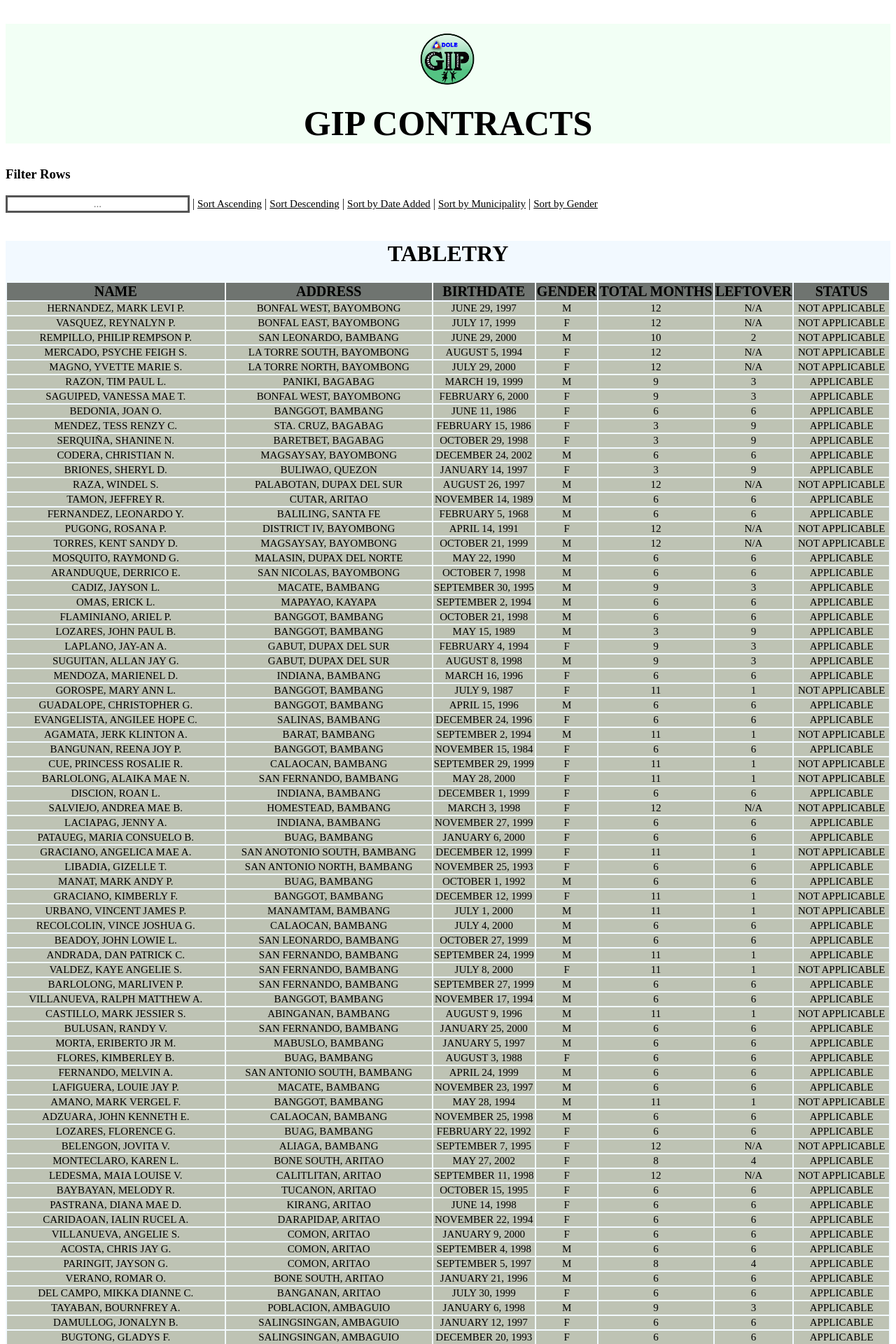
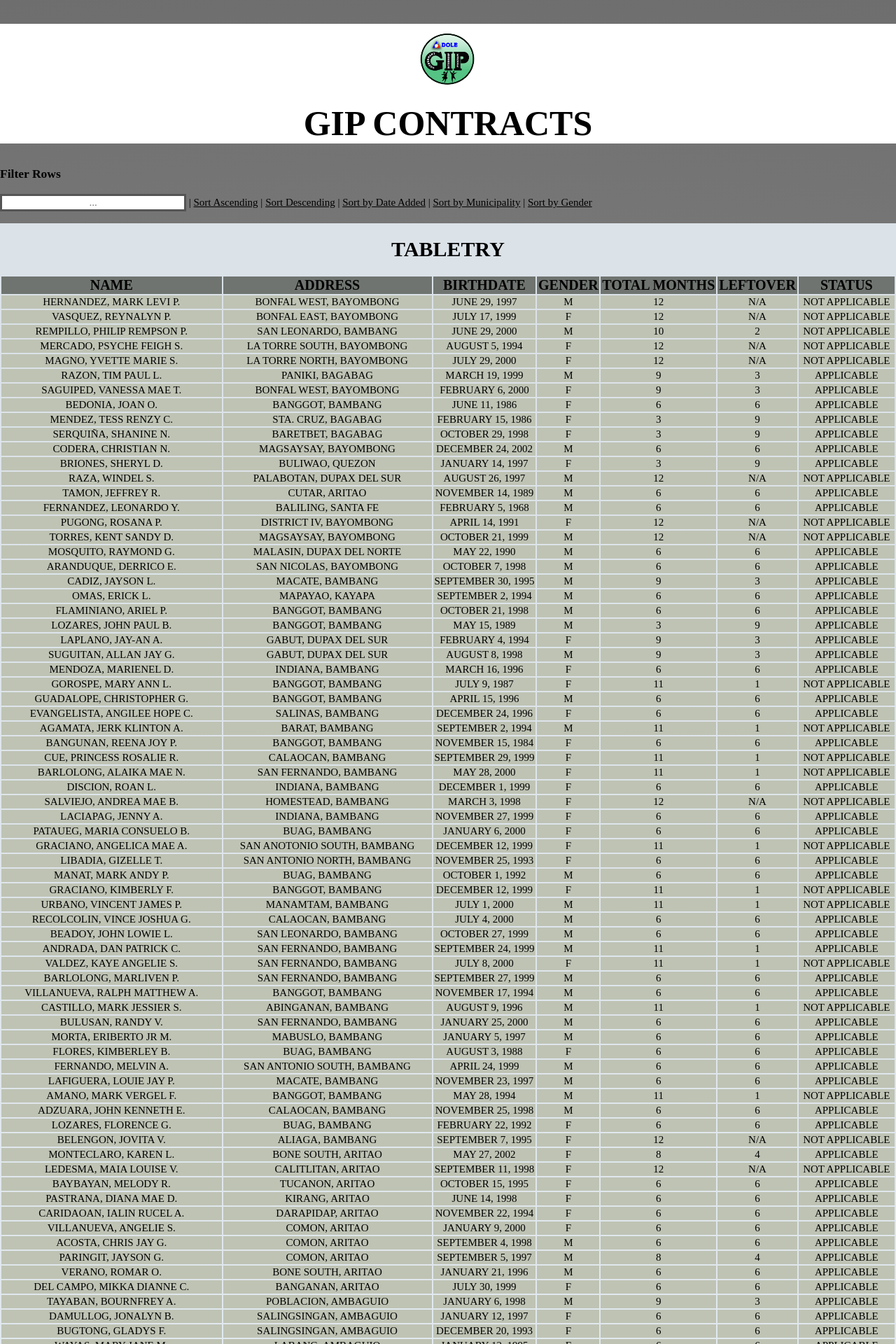
Before and after one commit to provipoggies20/gip_database, a PHP site: page /giptable.php in a window 1280 px wide. Shown: the top 1920 px of the page at 70% size. Run offline with PHP 8.4, Linux system fonts and the light colour scheme; data comes from the database, SQL or seed files in the repository; some web fonts are replaced.

Commit message:
Add files via upload

```diff
--- a/htdocs/GIP/css/gip.css
+++ b/htdocs/GIP/css/gip.css
@@ -1,18 +1,184 @@
-.body{background: radial-gradient(circle at 50%,#fffbfb, #6e6e6e);}
-.container-max{display: flex; justify-content: center; height: 100%; width: 100%;}
-.container-header{width: 100%; background-color: rgba(240, 255, 243, 0.831);}
-.container-display{width: 100%; height: 100%; background-color: rgba(240, 248, 255, 0.831);}
-.container-display .container-add{width: 50%; font-family: genshin; align-items: center; font-size: large;}
-.container-max .giplogo{width: 500px; margin-top: 200px;}
-.container-header .giplogoheader{width: 100px;}
-.container-header .headertext{font-family: genshin; font-size: 50px; text-align: center;}
-.container-display .table-display{font-family: genshin; text-align: center; text-transform: uppercase; width: 100%; height: 100%;}
-.container-display .table-display .table-head{background-color: rgb(111, 116, 112); width: 100%; height: 100%;}
-.container-display .table-display .table-body{background-color: rgb(190, 195, 180); width: 100%; height: 100%;}
+body {
+  background: radial-gradient(circle at 50%, #fffbfb, #6e6e6e);
+  margin: 0;
+  height: 100%;
+  font-family: genshin;
+  font-size: 15px;
+}
+
+.link-style {
+  color: black;
+  font-family: genshin;
+  font-size: 15px;
+  text-align: center;
+  width: 20%;
+  text-decoration: none; /* Remove underline */
+}
+
+.download-link {
+  color: green;
+}
+
+.container-max {
+  display: flex;
+  justify-content: center;
+  height: 100%;
+  width: 100%;
+  box-sizing: border-box;
+}
+
+.container-header {
+  width: 100%;
+  background-color: rgb(255, 255, 255);
+}
+
+.container-display {
+  width: 100%;
+  height: 100%;
+  background-color: rgba(240, 248, 255, 0.831);
+  display: flex; /* Added to make it a flex container */
+  flex-direction: column; /* Stack children vertically */
+  justify-content: center; /* Center children vertically */
+  align-items: center; /* Center children horizontally */
+}
+
+.container-display .container-add {
+  width: 50%;
+  font-family: genshin;
+  align-items: center;
+  font-size: large;
+}
+
+.giplogo {
+  width: 500px;
+  margin-top: 200px;
+  animation: bounce 2s infinite;
+}
+
+.giplogoheader {
+  width: 100px;
+  height: auto;
+}
+
+.headertext {
+  font-family: genshin;
+  font-size: 50px;
+  text-align: center;
+}
+
+.table-display {
+  font-family: genshin;
+  text-align: center;
+  text-transform: uppercase;
+  width: 100%;
+  height: 100%;
+}
+
+.table-head {
+  background-color: rgb(111, 116, 112);
+  width: 100%;
+  height: 100%;
+}
+
+.table-body {
+  background-color: rgb(190, 195, 180);
+  width: 100%;
+  height: 100%;
+}
+
 .input[type=text]:focus {
-    border: 3px solid #555;
-    font-family: genshin;
-    font-size: 15px;
-    text-align: center;
-    width:20%;}
-@font-face{font-family: genshin; src: url("../fonts/genshin.ttf")}
+  border: 3px solid #555;
+  font-family: genshin;
+  font-size: 15px;
+  text-align: center;
+  width: 15%;
+}
+
+.form-column {
+  display: flex;
+  justify-content: space-between;
+  flex-wrap: wrap;
+  justify-content:flex-start;
+  font-family: genshin;
+}
+
+.form-column label,
+.form-column input,
+.form-column select {
+  font-family: genshin;
+  width: 80%;
+  margin-bottom: 10px;
+}
+
+.button-div{
+  padding: 20px;
+  padding-left: 80px;
+  height: auto;
+  width: auto;
+  display: flex;
+  text-align: center;
+  justify-content: center;
+}
+
+.form-submit{
+  font-size: 20px;
+  font-family: genshin;
+}
+
+.form-back{
+  margin-left: 500px;
+  font-size: 20px;
+  color: red;
+}
+
+#editableTable {
+  border-collapse: collapse;
+  width: 100%;
+  text-transform: uppercase;
+}
+
+#editableTable th, #editableTable td {
+  border: 1px solid #ddd;
+  padding: 8px;
+  text-align: left;
+  white-space: nowrap; /* Prevent text from wrapping */
+}
+
+#editableTable th {
+  background-color: #f2f2f2;
+}
+
+#editableTable tr:hover {
+  background-color: #f5f5f5;
+}
+
+#editableTable td[contenteditable="true"] {
+  background-color: #fff;
+  outline: none;
+}
+
+/* Apply custom styles for editable cells */
+#editableTable td[contenteditable="true"]:focus {
+  border: 1px solid #555;
+  font-family: genshin;
+  font-size: 15px;
+  text-align: center;
+  width: 20%;
+}
+
+@font-face {
+  font-family: genshin;
+  src: url("../fonts/genshin.ttf");
+}
+
+@keyframes bounce {
+  0%, 20%, 50%, 80%, 100% {
+    transform: translateY(0px);
+  }
+  40% {
+    transform: translateY(-20px);
+  }
+  60% {
+    transform: translateY(-10px);
+  }
+}
```
